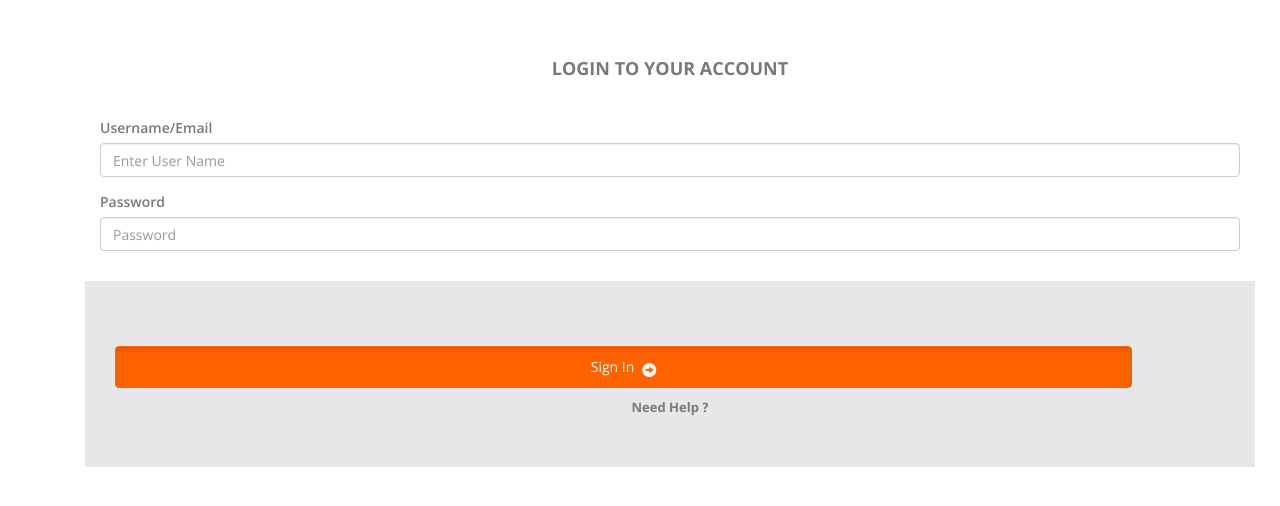
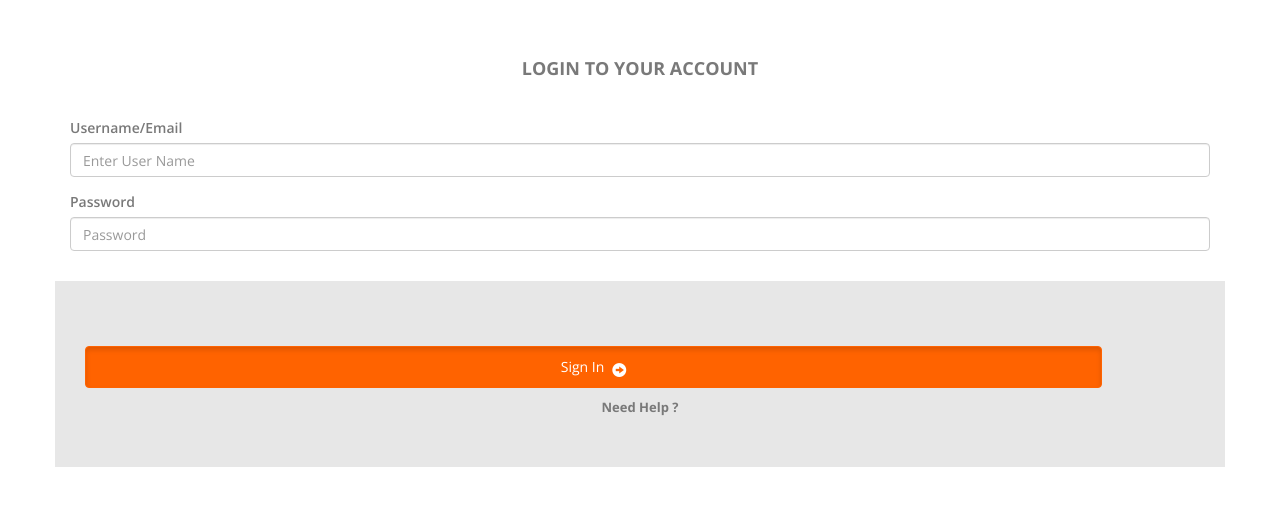
Before and after one commit to sunny200745/xeeapp, a website: page app/index.html in a window 1280 px wide. Drawn offline with nearby package versions, Linux system fonts and the light colour scheme.

Commit message:
Code updates

```diff
--- a/app/index.html
+++ b/app/index.html
@@ -17,9 +17,7 @@
 </head>
 <body ng-controller="xeInit" class="{{$state.current.name}}">
   <header ui-view="header"></header>
-  <div class="container">
-    <div class="col-md-9 main" ui-view="main"></div>
-  </div>
+  <div ui-view="main"></div>
   <header ui-view="footer"></footer>
   <!-- In production use:
     <script src="//ajax.googleapis.com/ajax/libs/angularjs/x.x.x/angular.min.js"></script>
```
